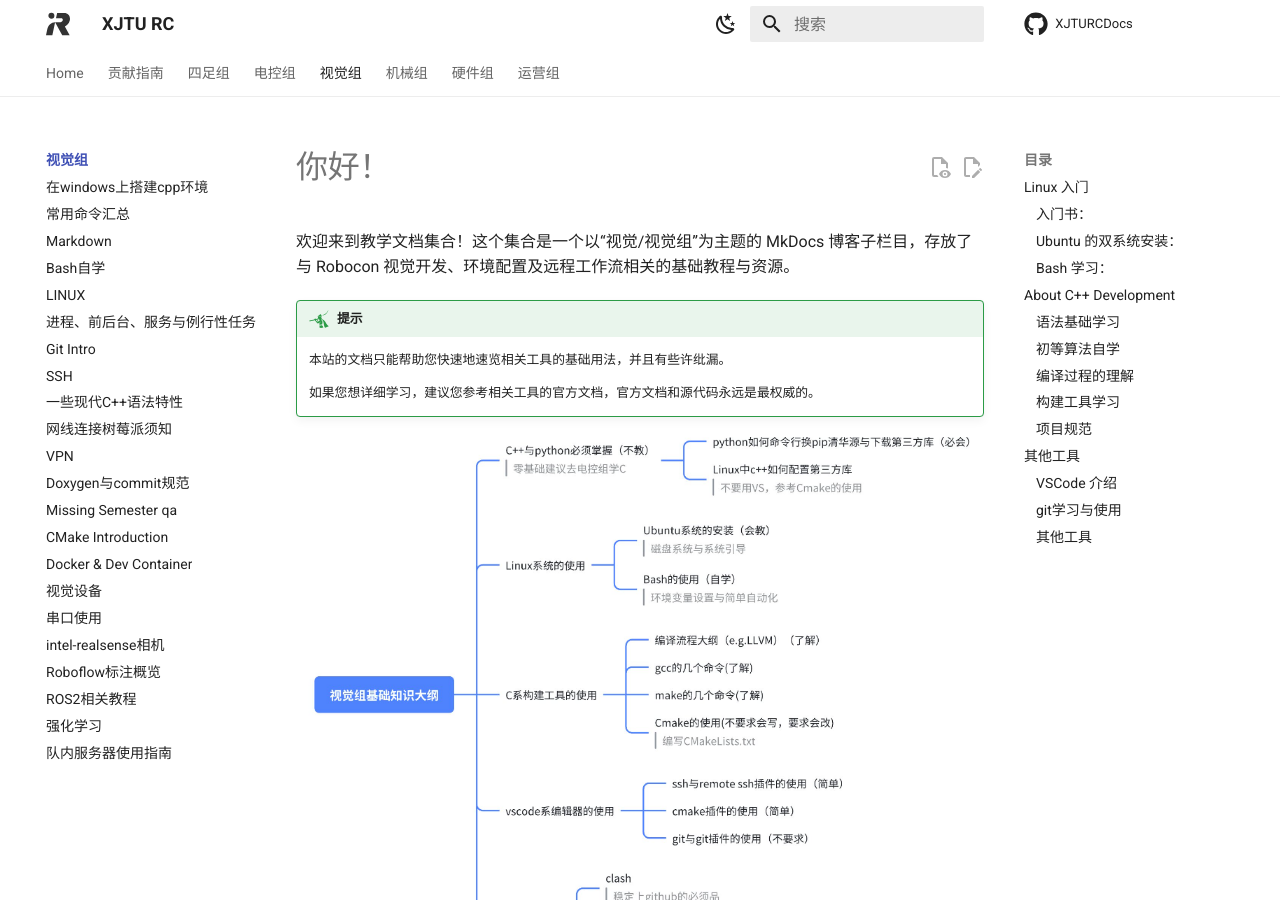
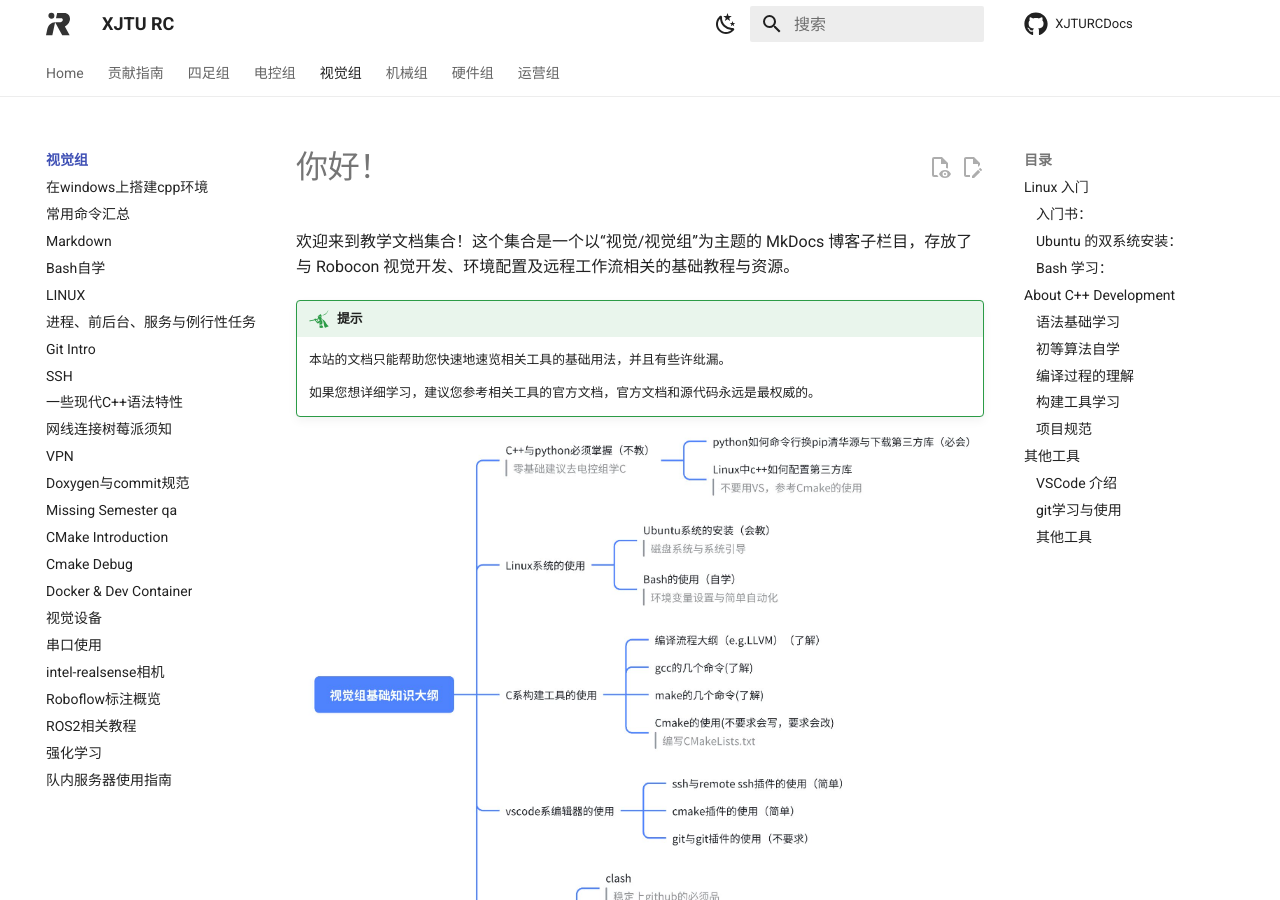
Before and after one commit to XJRCAdmin/XJTURCDocs, an MkDocs documentation site: the page built from docs/blog/vision/index.md, in a window 1280 px wide and 900 px high. Built offline with MkDocs 1.6.1 and Material for MkDocs 9.7.7, drawn with Linux system fonts in a browser that asks for light colours; comment, search, counter and statistics services are not loaded.

Commit message:
nav update:cmake debug

```diff
--- a/mkdocs.yml
+++ b/mkdocs.yml
@@ -109,6 +109,7 @@ nav:
       - Doxygen与commit规范: blog/vision/Doxygen-commit/index.md
       - Missing Semester qa: blog/vision/qa/index.md
       - CMake Introduction: blog/vision/CMake/index.md
+      - Cmake Debug: blog/vision/Debug/index.md
       - Docker & Dev Container: blog/vision/docker/index.md
       - 视觉设备: blog/vision/visualDev/index.md
       - 串口使用: blog/vision/serialUse/index.md
```
